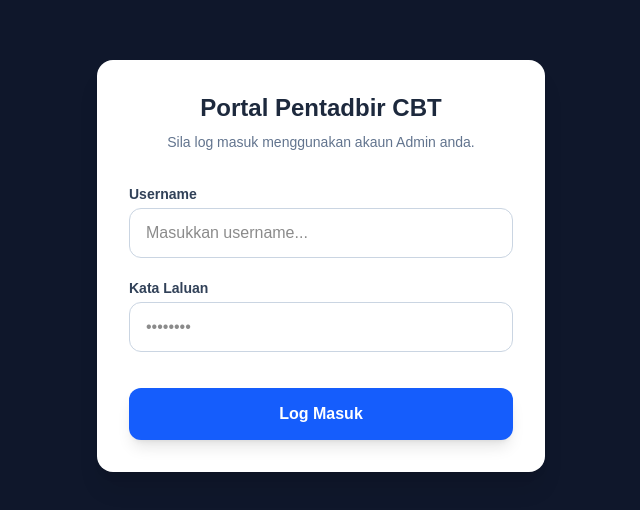
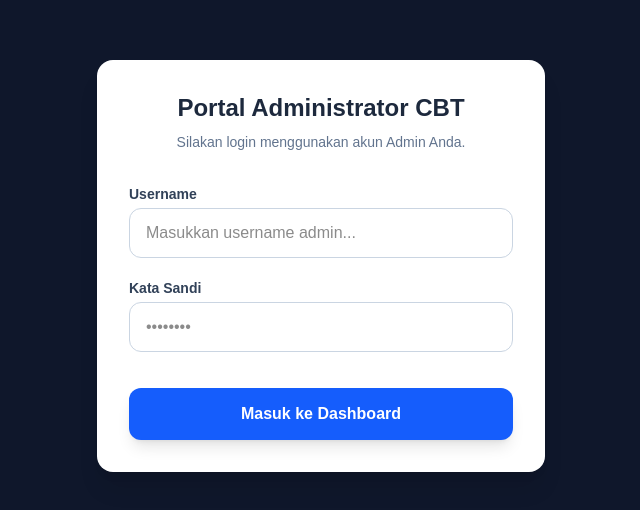
Before and after one commit to mzabidin80/cbtonline, a Next.js app: page /admin-login in a window 1280 px wide. Shown: the part 134-644 px from the top of the page, without its empty margins (319-959 px from the left). Built offline with nearby package versions, Linux system fonts and the light colour scheme; no server answers.

Commit message:
fix admin login

```diff
--- a/app/admin-login/page.tsx
+++ b/app/admin-login/page.tsx
@@ -2,6 +2,7 @@
 
 import { useState } from 'react';
 import { createClient } from '@supabase/supabase-js';
+import Head from 'next/head';
 
 // Konfigurasi Supabase
 const supabaseUrl = process.env.NEXT_PUBLIC_SUPABASE_URL || '';
@@ -20,7 +21,7 @@ export default function AdminLoginPage() {
     setErrorMsg('');
 
     try {
-      // Menyemak data pengguna di database
+      // Memeriksa data pengguna di database
       const { data, error } = await supabase
         .from('users_cbt')
         .select('*')
@@ -29,19 +30,19 @@ export default function AdminLoginPage() {
         .single();
 
       if (error || !data) {
-        throw new Error('Username atau Kata Laluan Admin salah!');
+        throw new Error('Username atau Password Admin salah!');
       }
 
-      // Pastikan peranannya benar-benar "admin"
+      // Pastikan rolenya benar-benar "admin"
       if (data.role !== 'admin') {
-        throw new Error('Akses Ditolak! Anda tiada kebenaran pentadbir.');
+        throw new Error('Akses Ditolak! Anda tidak memiliki izin administrator.');
       }
 
       // Simpan sesi login ke browser
       localStorage.setItem('user_nama', data.nama_lengkap);
       localStorage.setItem('user_role', data.role);
 
-      // Halakan ke Dashboard Admin
+      // Arahkan ke Dashboard Admin
       window.location.href = '/admin';
 
     } catch (err: any) {
@@ -53,10 +54,15 @@ export default function AdminLoginPage() {
 
   return (
     <div className="min-h-screen flex items-center justify-center bg-slate-900 p-4">
+      {/* Ini untuk mengubah Judul di Tab Browser */}
+      <title>Login Administrator - CBT Online</title>
+
       <div className="max-w-md w-full bg-white p-8 rounded-2xl shadow-xl">
+
+        {/* INI BAGIAN JUDUL HALAMAN YANG DIPERBAIKI */}
         <div className="text-center mb-8">
-          <h1 className="text-2xl font-black text-slate-800">Portal Pentadbir CBT</h1>
-          <p className="text-sm text-slate-500 mt-2">Sila log masuk menggunakan akaun Admin anda.</p>
+          <h1 className="text-2xl font-black text-slate-800">Portal Administrator CBT</h1>
+          <p className="text-sm text-slate-500 mt-2">Silakan login menggunakan akun Admin Anda.</p>
         </div>
 
         {errorMsg && (
@@ -74,12 +80,12 @@ export default function AdminLoginPage() {
               value={username}
               onChange={(e) => setUsername(e.target.value)}
               className="w-full border border-slate-300 px-4 py-3 rounded-xl focus:outline-none focus:border-blue-500 focus:ring-1 focus:ring-blue-500"
-              placeholder="Masukkan username..."
+              placeholder="Masukkan username admin..."
             />
           </div>
 
           <div>
-            <label className="block text-sm font-bold text-slate-700 mb-1">Kata Laluan</label>
+            <label className="block text-sm font-bold text-slate-700 mb-1">Kata Sandi</label>
             <input
               type="password"
               required
@@ -95,7 +101,7 @@ export default function AdminLoginPage() {
             disabled={loading}
             className="w-full bg-blue-600 hover:bg-blue-700 text-white font-bold py-3.5 rounded-xl transition shadow-lg disabled:opacity-50 mt-4"
           >
-            {loading ? 'Menyemak Data...' : 'Log Masuk'}
+            {loading ? 'Memeriksa Data...' : 'Masuk ke Dashboard'}
           </button>
         </form>
       </div>
```
